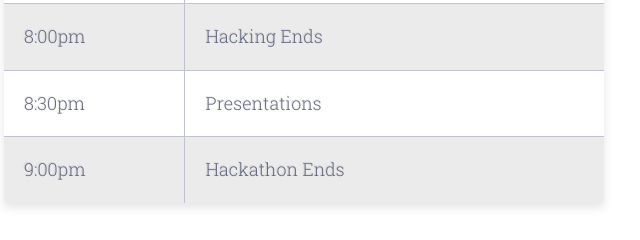
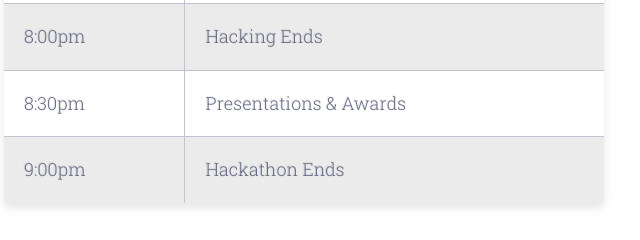
Before and after one commit to idea-platform/idea-platform.github.io, a website: page index.html in a window 1280 px wide. Shown: the part 3572-3812 px from the top of the page, 336-976 px from the left. Drawn offline with nearby package versions, Linux system fonts and the light colour scheme; a web font is replaced by a local one.

Commit message:
Update index.html

```diff
--- a/index.html
+++ b/index.html
@@ -279,7 +279,7 @@
 </tr>
 <tr>
 <td class="text-left">8:30pm</td>
-<td class="text-left">Presentations</td>
+<td class="text-left">Presentations & Awards</td>
 </tr>
 <tr>
 <td class="text-left">9:00pm</td>
```
